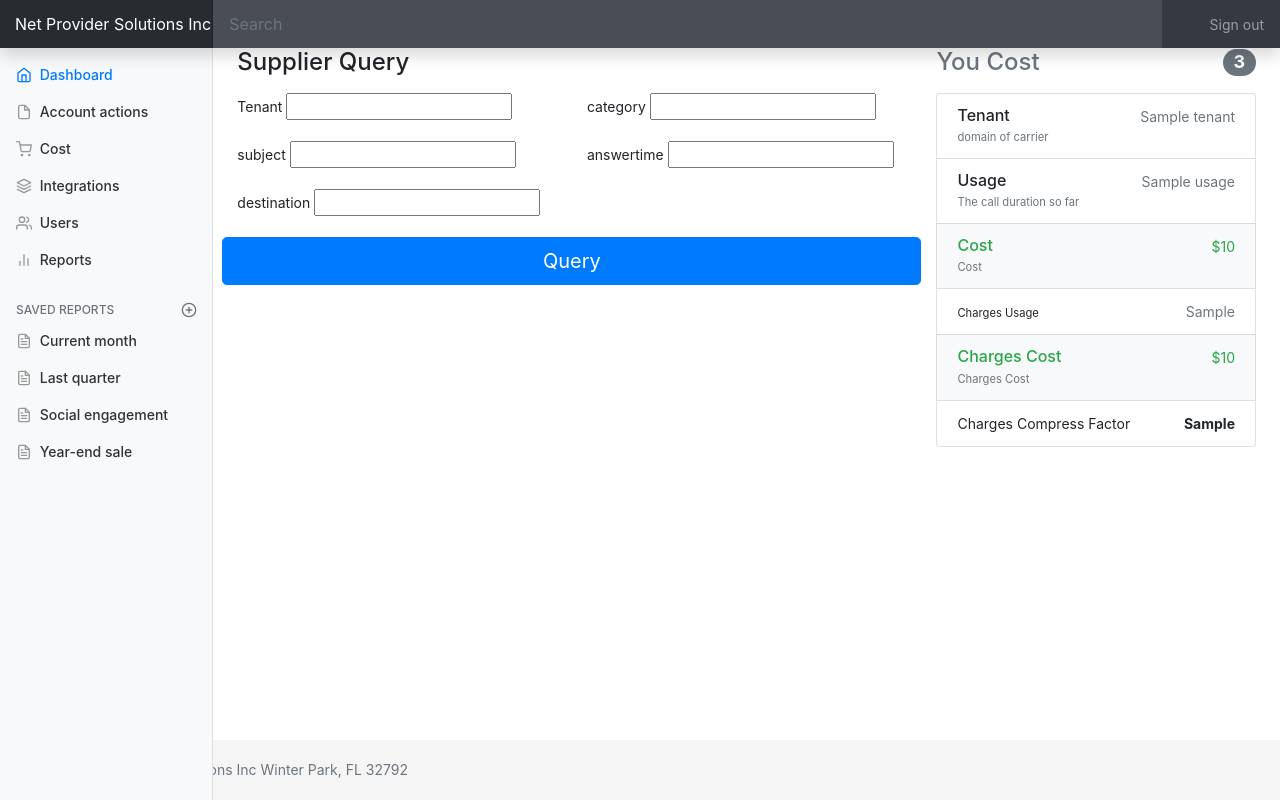
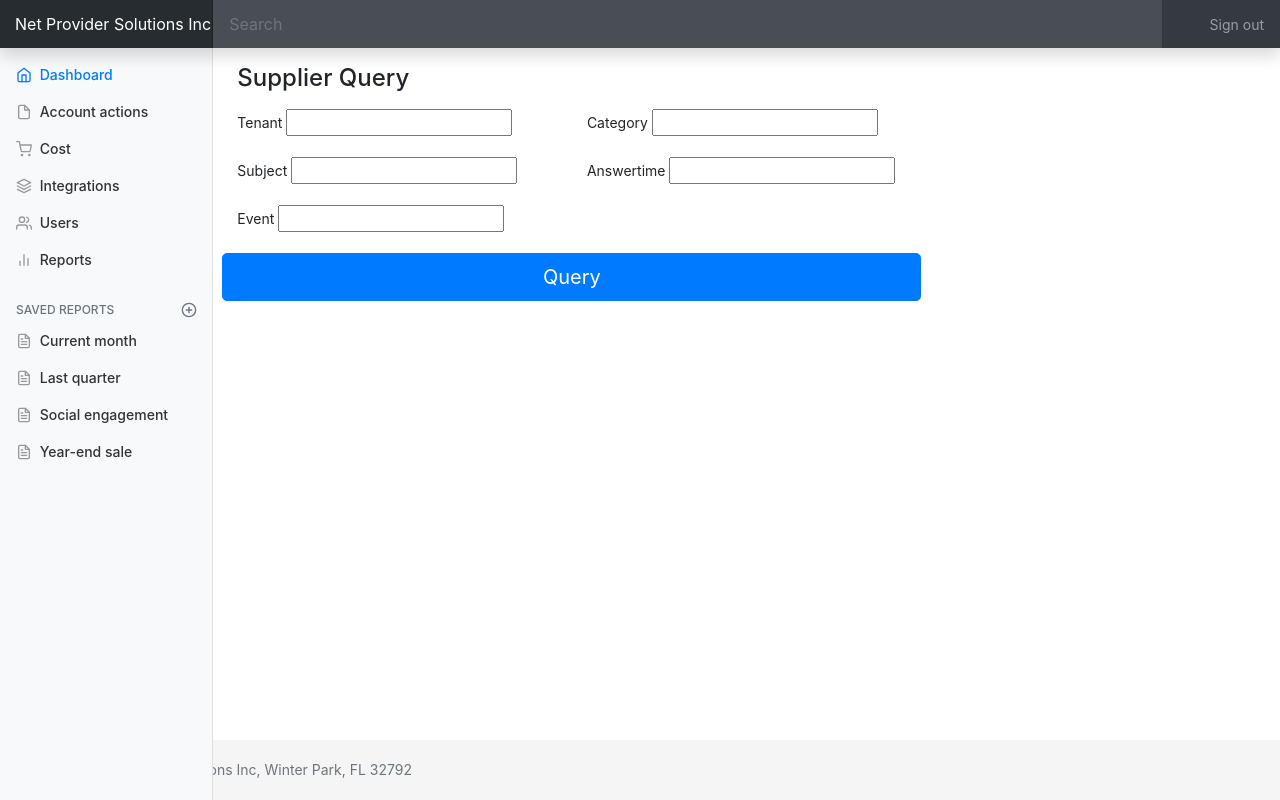
Before and after one commit to ortodoxo/netvoip, a Django app: template templates/pay/SupplierQuery.html in a window 1280 px wide. Run offline with Django 3.2, Linux system fonts and the light colour scheme; the template is opened without the code that fills it: most values are stand-ins (such as "Sample title", 1, 10 or a date in 2020); form fields are guessed from the names that the template uses; some libraries are stand-ins or nearby versions.

```diff
--- a/static/pay/dashboard.css
+++ b/static/pay/dashboard.css
@@ -67,7 +67,7 @@ body {
  */
 
 [role="main"] {
-  padding-top: 48px; /* Space for fixed navbar */
+  padding-top: 64px; /* Space for fixed navbar */ /* Default Value  48px */
 }
 
 /*
--- a/templates/pay/Account.html
+++ b/templates/pay/Account.html
@@ -5,7 +5,7 @@
             <table class="table table-striped table-sm">
               <thead>
                 <tr>
-                  <th>#</th>
+                  <th>Id</th>
                   <th>Tenant</th>
                   <th>Accont</th>
                     <th>Actions</th>
--- a/templates/pay/Cost.html
+++ b/templates/pay/Cost.html
@@ -6,7 +6,7 @@
      <div class="col-md-4 order-md-2 mb-4">
           <h4 class="d-flex justify-content-between align-items-center mb-3">
             <span class="text-muted">You Cost</span>
-            <span class="badge badge-secondary badge-pill">3</span>
+            <span class="badge badge-secondary badge-pill"></span>
           </h4>
           <ul class="list-group mb-3">
             <li class="list-group-item d-flex justify-content-between lh-condensed">
--- a/templates/pay/SupplierQuery.html
+++ b/templates/pay/SupplierQuery.html
@@ -3,53 +3,6 @@
 {% block body %}
 
  <div class="row">
-     <div class="col-md-4 order-md-2 mb-4">
-          <h4 class="d-flex justify-content-between align-items-center mb-3">
-            <span class="text-muted">You Cost</span>
-            <span class="badge badge-secondary badge-pill">3</span>
-          </h4>
-          <ul class="list-group mb-3">
-            <li class="list-group-item d-flex justify-content-between lh-condensed">
-              <div>
-                <h6 class="my-0">Tenant</h6>
-                <small class="text-muted">domain of carrier</small>
-              </div>
-              <span class="text-muted">{{ Tenant }}</span>
-            </li>
-            <li class="list-group-item d-flex justify-content-between lh-condensed">
-              <div>
-                <h6 class="my-0">Usage</h6>
-                <small class="text-muted">The call duration so far </small>
-              </div>
-              <span class="text-muted">{{ Usage }}</span>
-            </li>
-            <li class="list-group-item d-flex justify-content-between bg-light">
-              <div class="text-success">
-                <h6 class="my-0">Cost</h6>
-                <small class="text-muted">Cost</small>
-              </div>
-              <span class="text-success">${{Cost}}</span>
-            </li>
-            <li class="list-group-item d-flex justify-content-between lh-condensed">
-              <div>
-                <h6 class="my-0"></h6>
-                <small>Charges Usage</small>
-              </div>
-              <span class="text-muted">{{ ChargesUsage }}</span>
-            </li>
-              <li class="list-group-item d-flex justify-content-between bg-light">
-              <div class="text-success">
-                <h6 class="my-0">Charges Cost</h6>
-                <small class="text-muted">Charges Cost</small>
-              </div>
-              <span class="text-success">${{ChargesCost}}</span>
-            </li>
-            <li class="list-group-item d-flex justify-content-between">
-              <span>Charges Compress Factor</span>
-              <strong>{{ ChargesCompressFactor }}</strong>
-            </li>
-          </ul>
-     </div>
     <div class="col-md-8 order-md-1">
           <h4 class="mb-3">Supplier Query</h4>
           <form class="needs-validation" novalidate action="{% url 'supplierquery' %}" method="post">
@@ -65,7 +18,7 @@
               </div>
 
               <div class="col-md-6 mb-3">
-                <label for="Account">category</label>
+                <label for="Account">Category</label>
                 {{ form.id }}
                 <div class="invalid-feedback">
                   Valid category is required.
@@ -73,7 +26,7 @@
               </div>
 
               <div class="col-md-6 mb-3">
-                 <label for="Balanceuuid">subject</label>
+                 <label for="Balanceuuid">Subject</label>
                   {{ form.context}}
                  <div class="invalid-feedback">
                    Valid subject is required
@@ -81,7 +34,7 @@
               </div>
 
                 <div class="col-md-6 mb-3">
-                    <label for="balanceid">answertime</label>
+                    <label for="balanceid">Answertime</label>
                     {{ form.time }}
                     <div class="invalid-feedback">
                         Valid answertime is required
@@ -89,8 +42,8 @@
                 </div>
 
                 <div class="col-md-6 mb-3">
-                    <label for="BalanceType">destination</label>
-                    {{ form.event}}
+                    <label for="BalanceType">Event</label>
+                    {{ form.event }}
                     <div class="invalid-feedback">
                         Valid destination is required
                     </div>
--- a/templates/pay/base_site.html
+++ b/templates/pay/base_site.html
@@ -10,11 +10,13 @@
     <title>Net Providers Solutions Inc</title>
 
     <!-- Bootstrap core CSS -->
+      <!-- <link href="{% static "/pay/floating-labels.css" %}" rel="stylesheet"> -->
     <link href="{% static "/dist/css/bootstrap.min.css" %}" rel="stylesheet">
 
     <!-- Custom styles for this template -->
       <link href="{% static "/pay/dashboard.css" %}" rel="stylesheet">
       <link href="{% static "/pay/sticky-footer-navbar.css" %}" rel="stylesheet">
+
   </head>
 
 <body>
@@ -121,7 +123,7 @@
     </div>
     <footer class="footer">
       <div class="container">
-        <span class="text-muted">Net Provider Solutions Inc Winter Park, FL 32792</span>
+        <span class="text-muted">Net Provider Solutions Inc, Winter Park, FL 32792</span>
       </div>
     </footer>
     <!-- Bootstrap core JavaScript
```
Also changed, not shown: pay/forms.py (+19 -18 lines), pay/models.py (+13 -9 lines), pay/views.py (+16 -1 lines), templates/pay/SupplierResult.html (added, +29 -0 lines).
